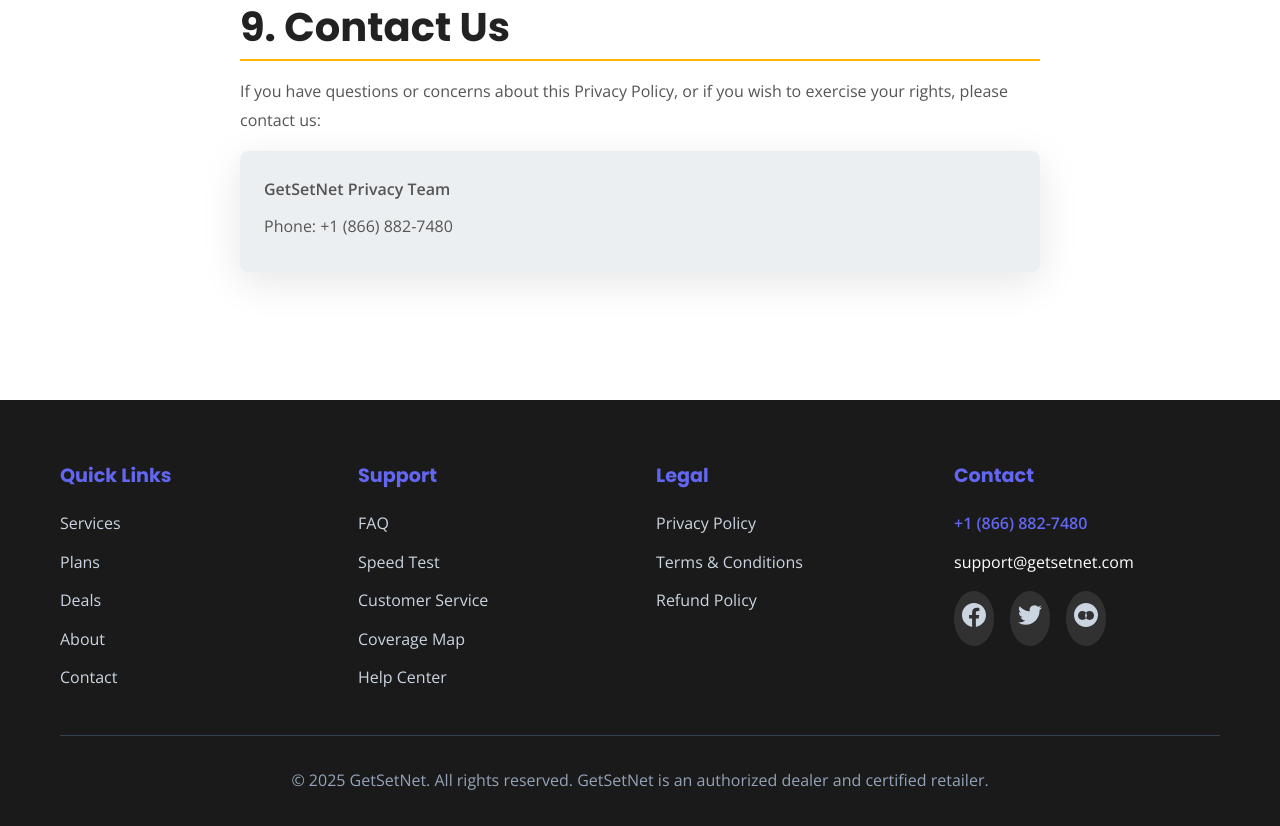
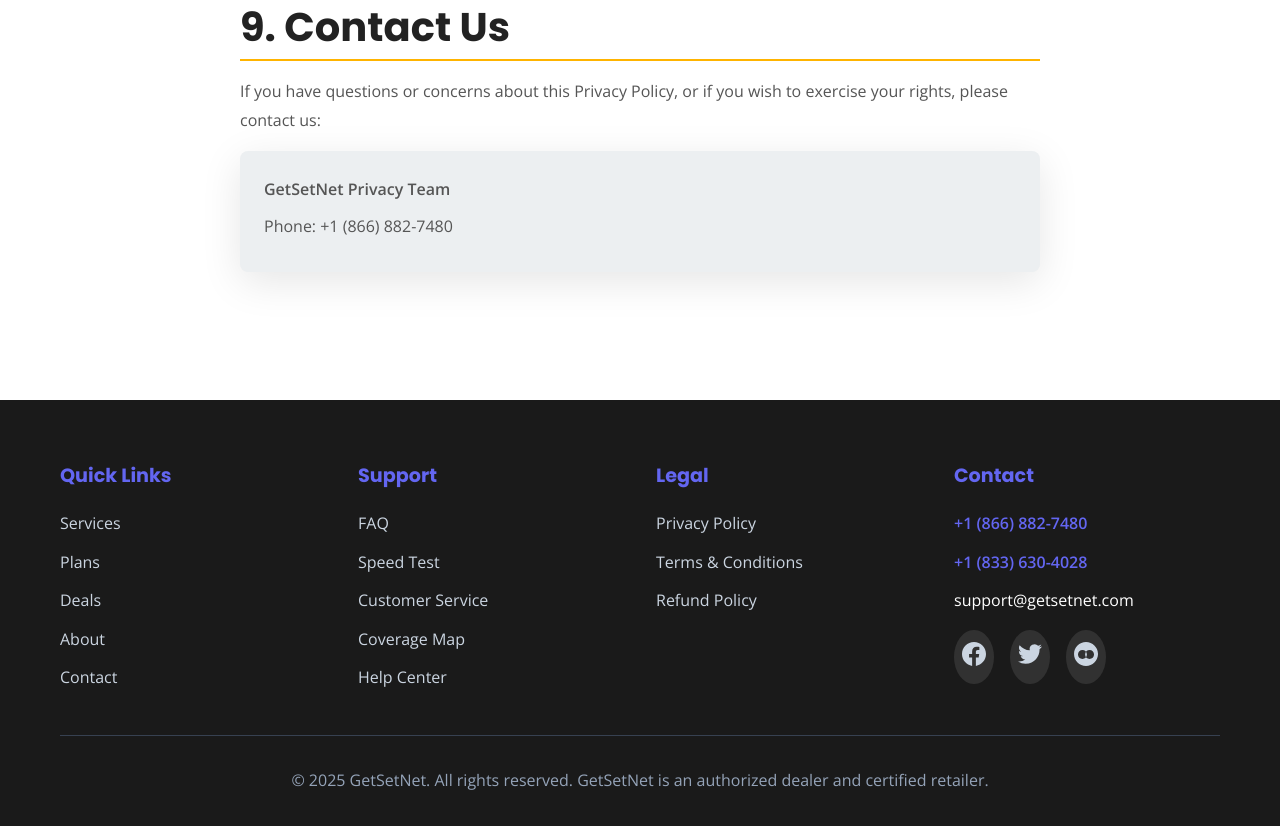
Before and after one commit to getsetnett/getset-nett, a website built with Vite: page privacy-policy.html in a window 1280 px wide. Shown: the part 3320-4146 px from the top of the page. Built offline with nearby package versions, Linux system fonts and the light colour scheme.

Commit message:
Update privacy-policy.html

```diff
--- a/privacy-policy.html
+++ b/privacy-policy.html
@@ -184,6 +184,7 @@
                     <h4>Contact</h4>
                     <div class="footer-contact">
                         <p><a href="tel:+18668827480">+1 (866) 882-7480</a></p>
+                          <p><a href="tel:+18336304028">+1 (833) 630-4028</a></p>
                         <p>support@getsetnet.com</p>
                         <div class="social-links">
                             <a href="#" aria-label="Facebook">
```
